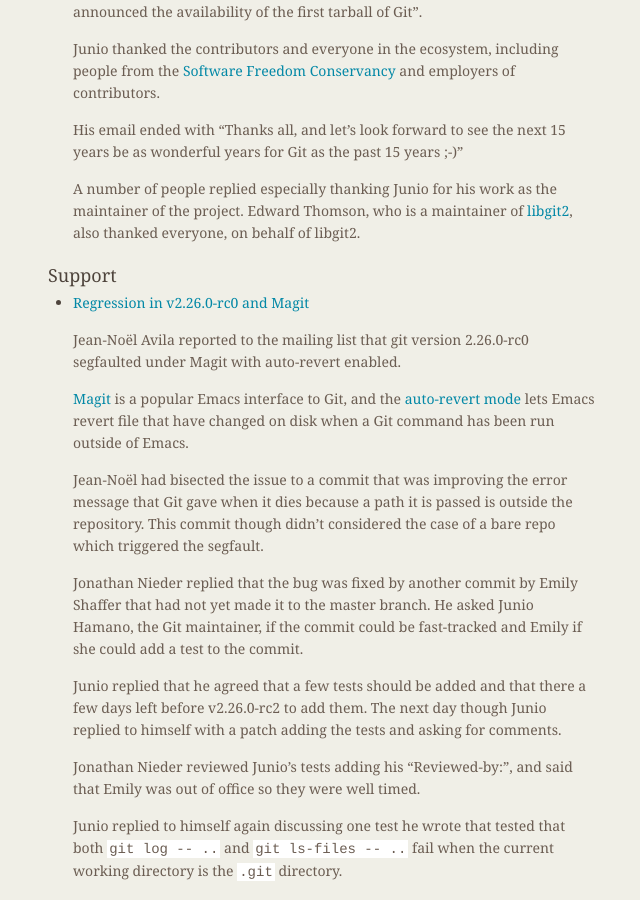
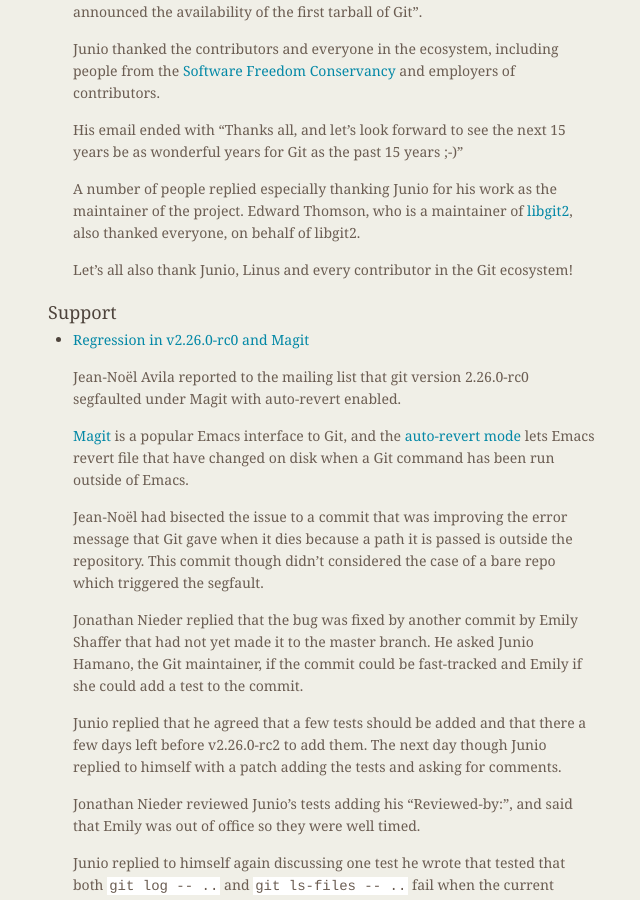
Before and after one commit to git/git.github.io, a Jekyll site: the page built from rev_news/drafts/edition-62.md, in a window 1280 px wide and 900 px high, scrolled down 372 px. Shown: the whole window, without its empty margins (486-1126 px from the left). Built offline with Jekyll 4.4.1, drawn with Linux system fonts in a browser that asks for light colours.

Commit message:
rn-62: add some thanks!

```diff
--- a/rev_news/drafts/edition-62.md
+++ b/rev_news/drafts/edition-62.md
@@ -38,6 +38,9 @@
   the maintainer of the project. Edward Thomson, who is a maintainer
   of [libgit2](https://libgit2.org/), also thanked everyone, on behalf
   of libgit2.
+
+  Let's all also thank Junio, Linus and every contributor in the Git
+  ecosystem!
 
 <!---
 ### Reviews
```
